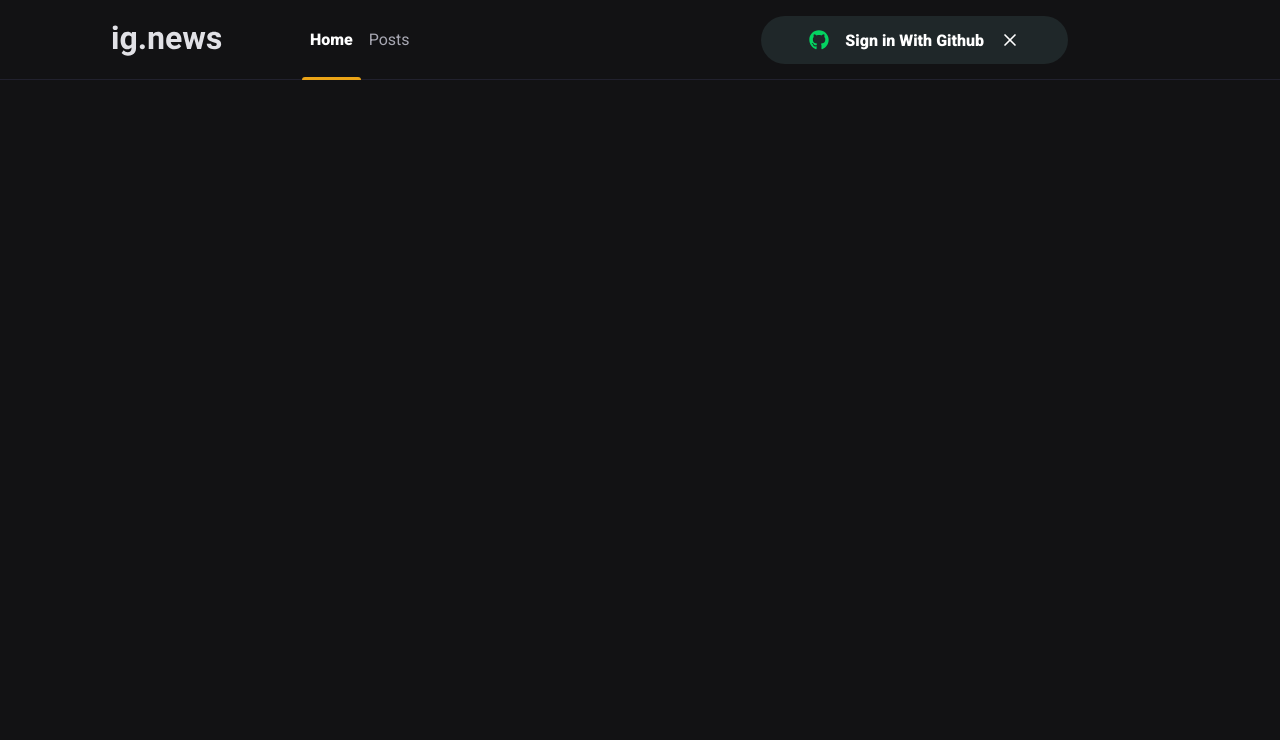
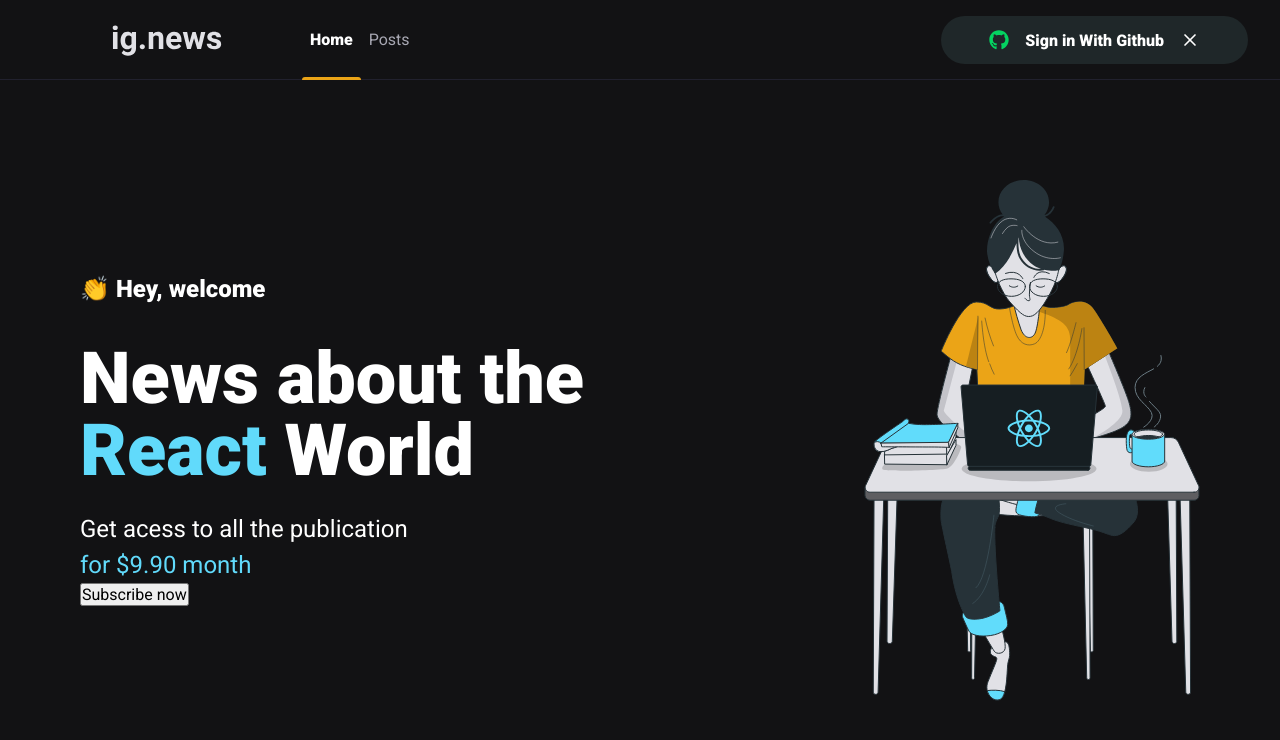
Before and after one commit to bvieiradeveloper/shareNews, a Next.js app: page / in a window 1280 px wide. Shown: the top 740 px of the page. Built offline with nearby package versions, Linux system fonts and the light colour scheme.

Commit message:
Home page

```diff
--- a/src/components/Header/styles.module.scss
+++ b/src/components/Header/styles.module.scss
@@ -4,13 +4,14 @@
 }
 
 .headerContent{
-  max-width: 1020px;
+
   height: 5rem;
   margin: 0 auto;
   display: flex;
   padding: 0 2rem;
   margin-left: 5rem;
   align-items: center;
+
   nav{
     margin-left: 5rem;
     height: 5rem;
--- a/src/pages/api/hello.js
+++ /dev/null
@@ -1,5 +0,0 @@
-// Next.js API route support: https://nextjs.org/docs/api-routes/introduction
-
-export default function handler(req, res) {
-  res.status(200).json({ name: 'John Doe' })
-}
--- /dev/null
+++ b/src/pages/home.module.scss
@@ -0,0 +1,37 @@
+.containerContent{
+  display: flex;
+  max-width: 1120px;
+  align-items: center;
+  justify-content: space-between;
+  margin: 0 auto;
+  height: calc(100vh - 5rem);
+}
+
+.hero{
+  max-width: 600px;
+  >span{
+    font-size: 1.5rem;
+    font-weight: bold;
+  }
+
+  h1{
+    font-size: 4.5rem;
+    line-height: 4.5rem;
+    font-weight: 900;
+    margin-top: 2.5rem;
+
+    span{
+      color: var(--cyan-500);
+    }
+  }
+
+  p{
+    font-size: 1.5rem;
+    line-height: 2.25rem;
+    margin-top: 1.5rem;
+
+    span{
+      color: var(--cyan-500);
+    }
+  }
+}
--- a/src/pages/index.tsx
+++ b/src/pages/index.tsx
@@ -1,10 +1,27 @@
 import Head from "next/head"
+import styles from './home.module.scss'
 export default function Home() {
   return (
     <>
       <Head>
-          <title>Inicio | share.news</title>
+          <title>Home | share.news</title>
       </Head>
+      <main className={styles.containerContent}>
+        <section className={styles.hero}>
+          <span>👏 Hey, welcome</span>
+          <h1>
+            News about the
+              <span> React </span>
+            World
+          </h1>
+          <p>
+            Get acess to all the publication <br/>
+            <span>for $9.90 month</span>
+          </p>
+          <button type="button">Subscribe now</button>
+        </section>
+        <img src="/images/avatar.svg" alt="Avatar" />
+      </main>
     </>
   )
 }
```
